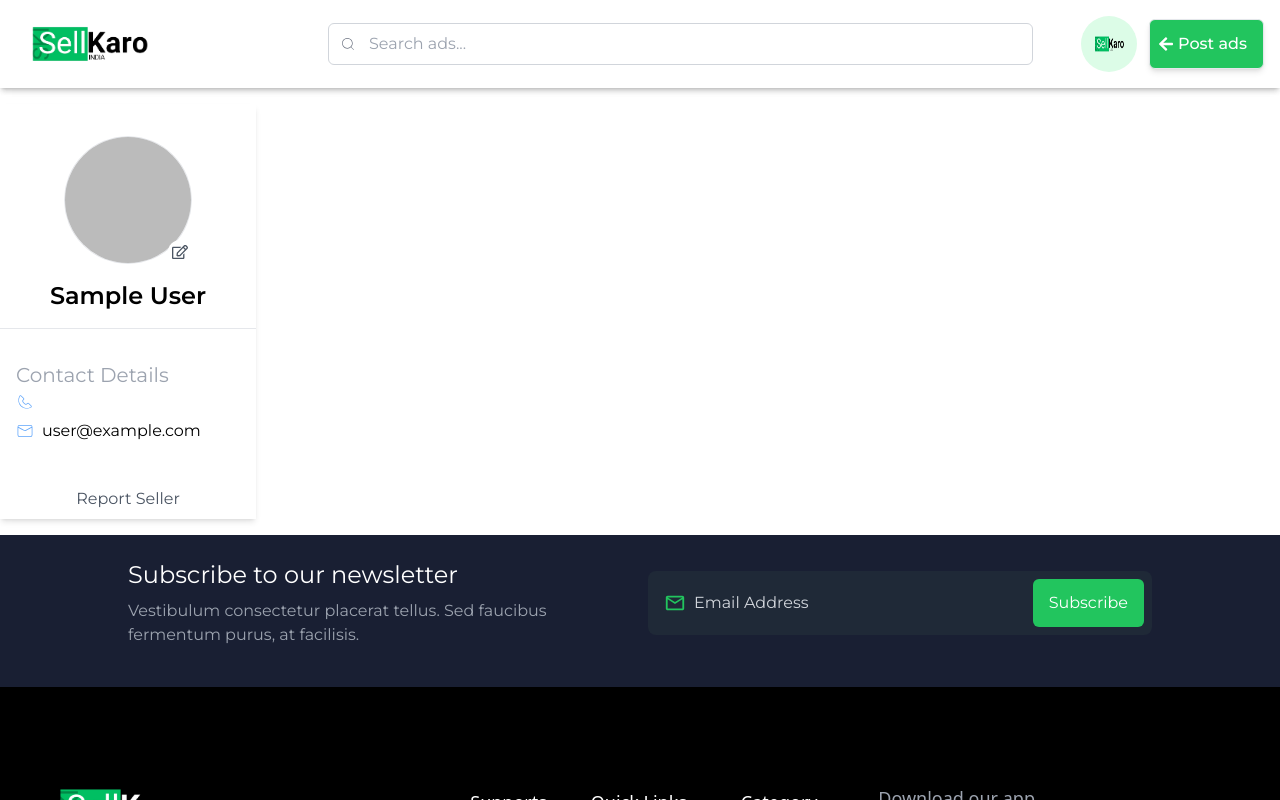
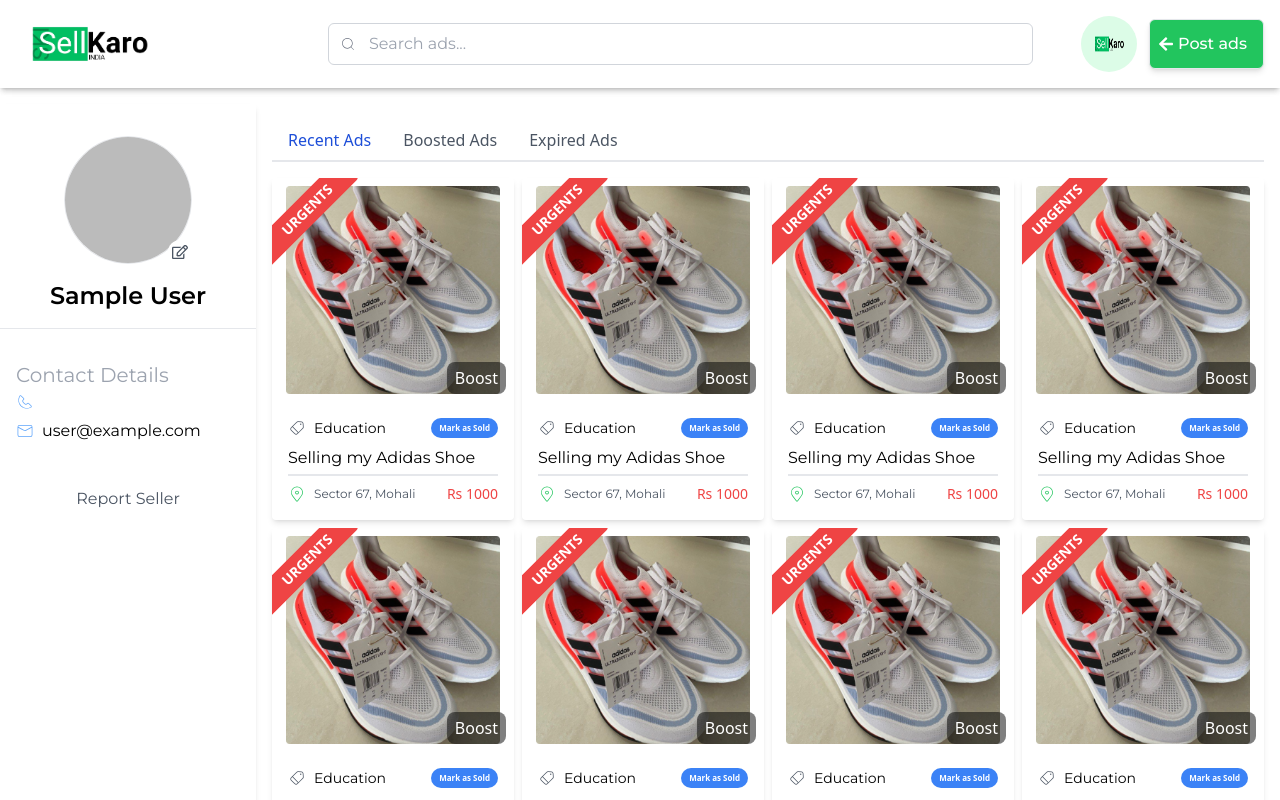
Before and after one commit to lakshyadeepgogoi/OLX-new, a React (Create React App) app: page /profile in a window 1280 px wide. Built offline with nearby package versions, Linux system fonts and the light colour scheme; no server answers; sample sign-in values are in the browser's storage.

Commit message:
profile details updated

```diff
--- a/src/components/ProfileDetails.js
+++ b/src/components/ProfileDetails.js
@@ -5,7 +5,7 @@ import { auth } from '../pages/firebase'; // Assuming you have set up Firebase i
 import Cards from './Cards';
 import { CiPhone } from "react-icons/ci";
 import { CiMail } from "react-icons/ci";
-import { FaLocationDot, FaCheck  } from "react-icons/fa6"; // Import FaPencilAlt and FaCheck  icons
+import { FaLocationDot, FaCheck } from "react-icons/fa6"; // Import FaPencilAlt and FaCheck  icons
 import { FaRegEdit } from "react-icons/fa";
 
 function ProfileDetails() {
@@ -47,7 +47,7 @@ function ProfileDetails() {
           <img src={profileImageUrl} alt="Profile" className="w-32 h-32 rounded-full border object-cover mt-4" />
           {isEditing ? (
             <label htmlFor="profileImageUpload" className="absolute bottom-0 right-0 p-1 bg-white rounded-full cursor-pointer">
-              <FaCheck  className="text-gray-600" onClick={handleSave} />
+              <FaCheck className="text-gray-600" onClick={handleSave} />
             </label>
           ) : (
             <label htmlFor="profileImageUpload" className="absolute bottom-0 right-0 p-1 bg-white rounded-full cursor-pointer">
@@ -87,10 +87,44 @@ function ProfileDetails() {
       {/* Right Section - Ads with Tabs */}
       <div className="w-full p-4">
         {/* Your remaining code for displaying ads */}
+        {/* Tabs for switching views */}
+        <div className="border-b-2 overflow-x-auto whitespace-nowrap">
+          <button
+            className="px-4 py-2 text-blue-700 hover:border-blue-700 "
+            onClick={() => { }}>
+            Recent Ads
+          </button>
+          <button
+            className="px-4 py-2 text-gray-600 bg-transparent  "
+            onClick={() => { }}>
+            Boosted Ads
+          </button>
+          <button
+            className="px-4 py-2  text-gray-600 bg-transparent  "
+            onClick={() => { }}>
+            Expired Ads
+          </button>
+        </div>
+
+        {/* Card Grid */}
+        <div className="grid grid-cols-2 sm:grid-cols-2 md:grid-cols-3 lg:grid-cols-4 gap-2 mt-4 ">
+          <Cards />
+          <Cards />
+          <Cards />
+          <Cards />
+          <Cards />
+          <Cards />
+          <Cards />
+          <Cards />
+          <Cards />
+          <Cards />
+          <Cards />
+        </div>
+      </div>
 
 
-      </div>
     </div>
+
   );
 }
 
```
